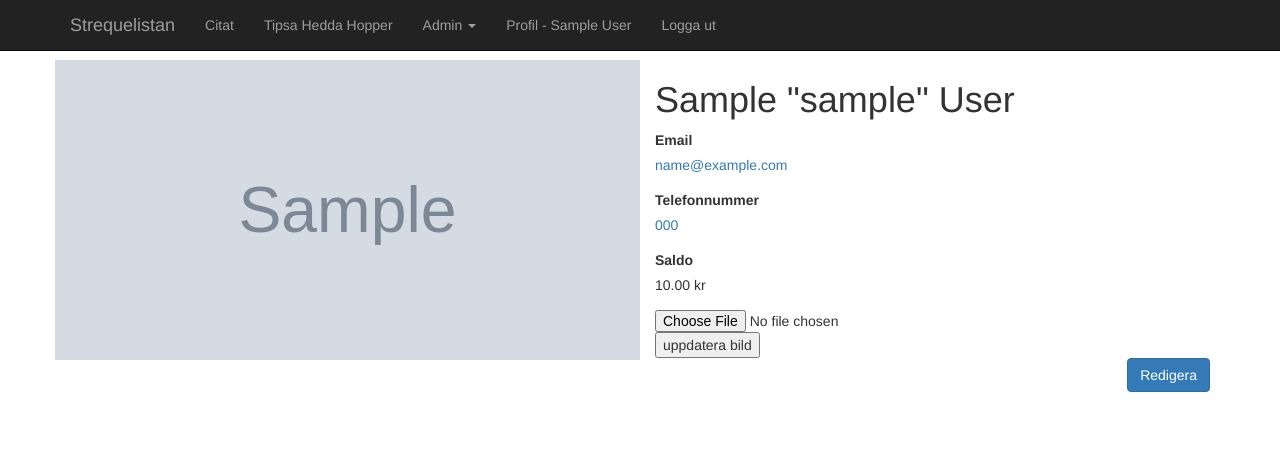
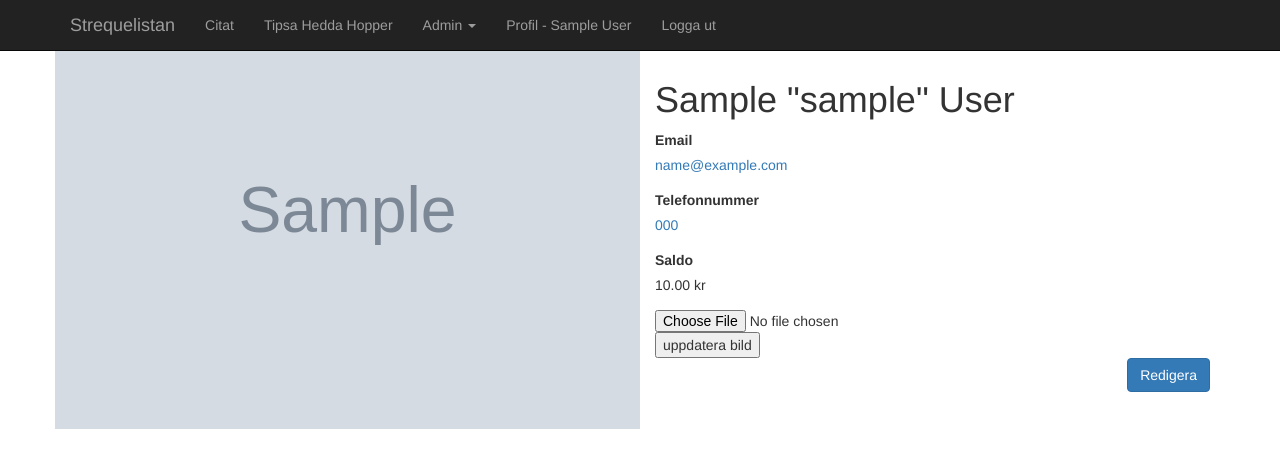
Before and after one commit to teknologkoren/Strequelistan, a Django app: page /profile/1 in a window 1280 px wide. Shown: the top 468 px of the page. Run offline with Django 3.2, Linux system fonts and the light colour scheme; a user stored in the database is signed in; tables that the repository leaves empty hold one stand-in row (values such as "Sample post"); grey boxes marked "Sample" are stand-in pictures; some libraries are stand-ins or nearby versions.

Commit message:
Maybe fix profile pictures

```diff
--- a/strecklista/templates/strecklista/profile.html
+++ b/strecklista/templates/strecklista/profile.html
@@ -11,8 +11,12 @@
   display: flex;
   font-size: 30px;
   justify-content: center;
-  min-height: 300px;
+  width: 100%;
+  max-height: 300px;
   text-align: center;
+}
+img.full-width {
+  width: 100%;
 }
 </style>
 <div class="container">
@@ -20,7 +24,9 @@
     <div class="col-md-6"><div class="row">
       {% if user.avatar %}
         <a href="{{ user.avatar.url }}">
-          <div class="avatar" style="background-image:url({{user.avatar.url}})"></div>
+          <div class="avatar">
+            <img class="full-width" src="{{user.avatar.url}}"/>
+          </div>
         </a>
       {% else %}
         <div class="avatar" style="background-color:#ccc">
```
